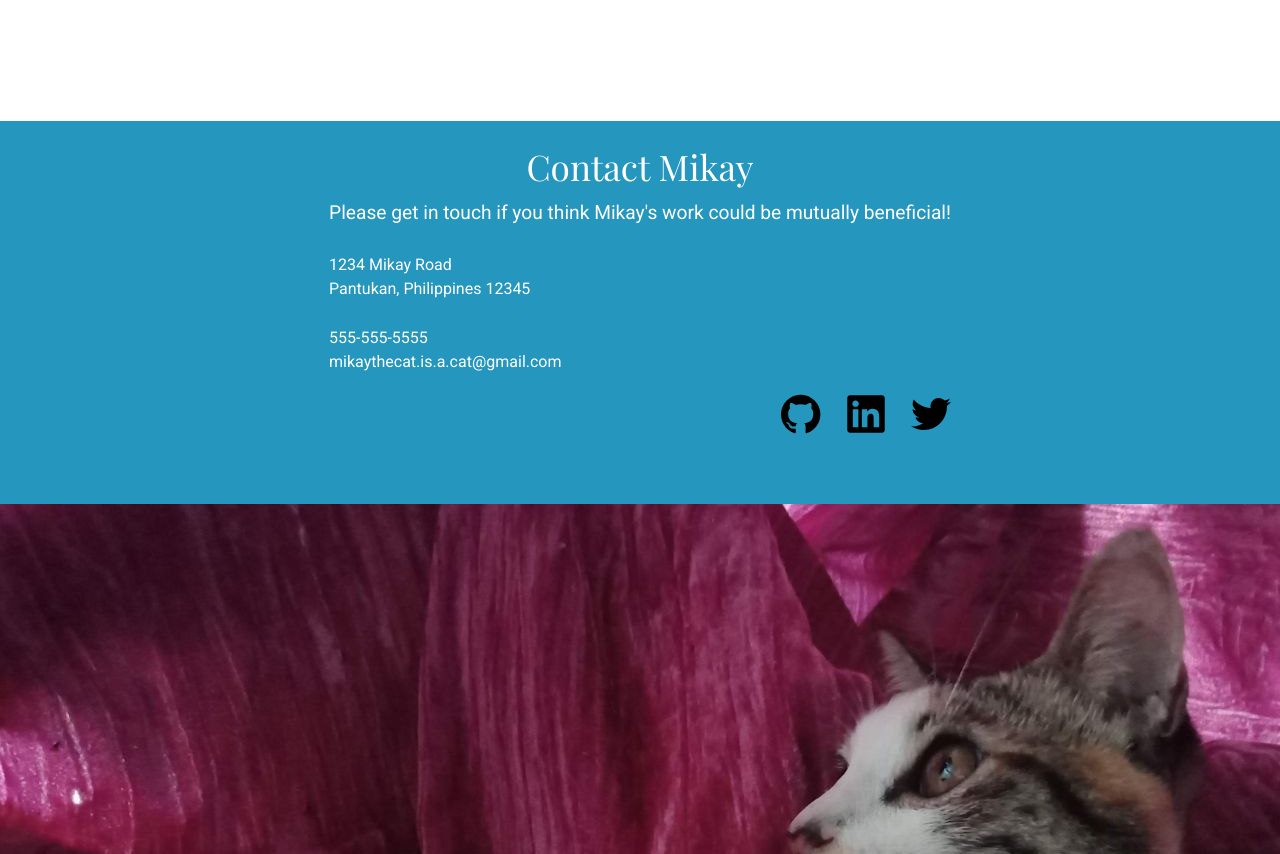
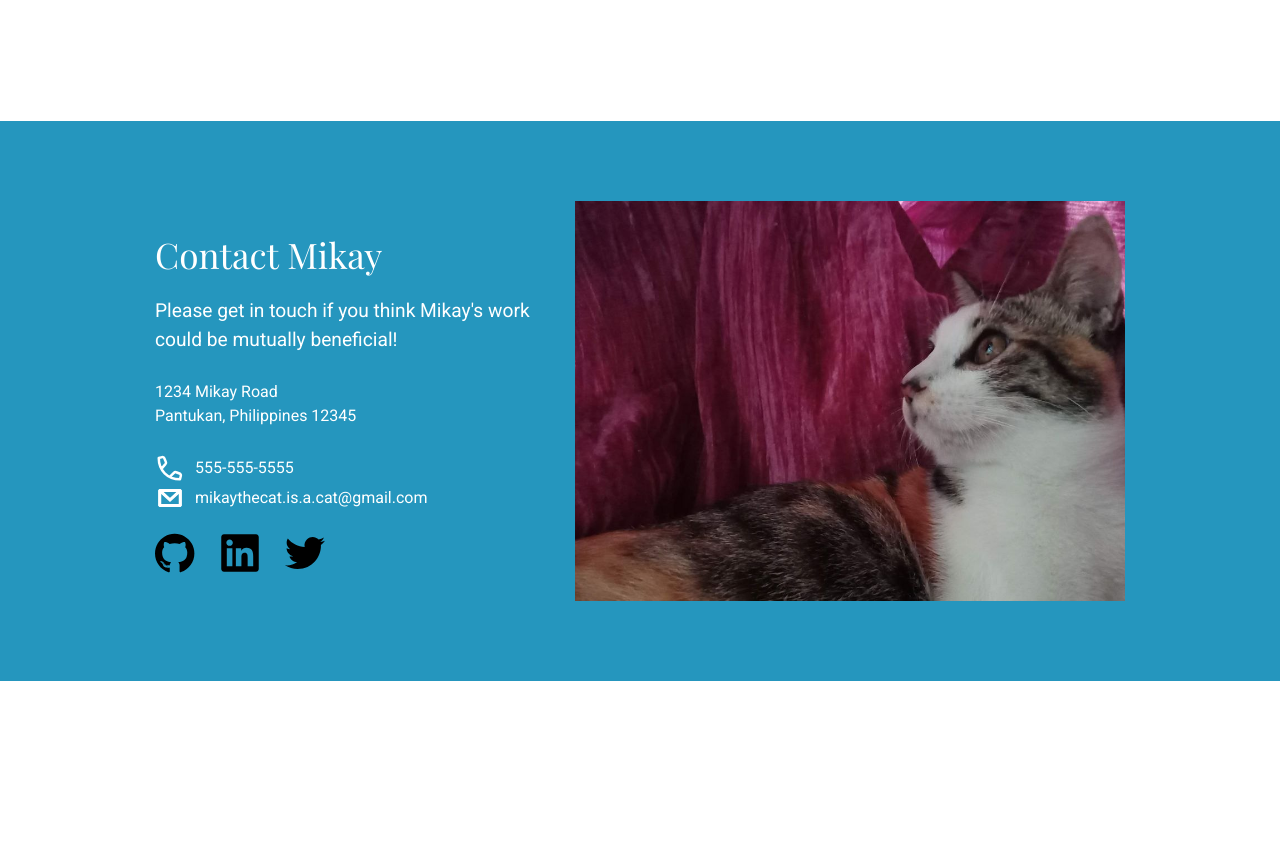
Before and after one commit to Dtdeep/homepage, a website built with webpack: page src/index.html in a window 1280 px wide. Shown: the part 1680-2534 px from the top of the page. After the commit the page ends 2361 px from the top, so only its background shows below. Built offline with nearby package versions, Linux system fonts and the light colour scheme.

Commit message:
Make footer responsive for tablets.

```diff
--- a/src/index.html
+++ b/src/index.html
@@ -545,8 +545,56 @@
           </p>
           <p>1234 Mikay Road</p>
           <p class="address-footer">Pantukan, Philippines 12345</p>
-          <p>555-555-5555</p>
-          <p>mikaythecat.is.a.cat@gmail.com</p>
+          <div class="svg-text">
+            <svg
+              width="30"
+              viewBox="0 0 24 24"
+              fill="none"
+              xmlns="http://www.w3.org/2000/svg"
+            >
+              <g id="SVGRepo_bgCarrier" stroke-width="0"></g>
+              <g
+                id="SVGRepo_tracerCarrier"
+                stroke-linecap="round"
+                stroke-linejoin="round"
+              ></g>
+              <g id="SVGRepo_iconCarrier">
+                <path
+                  d="M5.11596 12.7268L8.15456 9.08666C8.46255 8.69067 8.61655 8.49267 8.69726 8.27061C8.76867 8.07411 8.79821 7.86486 8.784 7.65628C8.76793 7.42055 8.67477 7.18766 8.48846 6.72187L7.77776 4.94513C7.50204 4.25581 7.36417 3.91116 7.12635 3.68525C6.91678 3.48618 6.65417 3.3519 6.37009 3.29856C6.0477 3.23803 5.68758 3.32806 4.96733 3.50812L3 4.00002C3 14 9.99969 21 20 21L20.4916 19.0324C20.6717 18.3122 20.7617 17.952 20.7012 17.6297C20.6478 17.3456 20.5136 17.083 20.3145 16.8734C20.0886 16.6356 19.7439 16.4977 19.0546 16.222L17.4691 15.5878C16.9377 15.3752 16.672 15.2689 16.4071 15.2608C16.1729 15.2536 15.9404 15.3013 15.728 15.4002C15.4877 15.512 15.2854 15.7144 14.8807 16.1191L11.7943 19.1569"
+                  stroke="#ffffff"
+                  stroke-width="2"
+                  stroke-linecap="round"
+                  stroke-linejoin="round"
+                ></path>
+              </g>
+            </svg>
+            <p>555-555-5555</p>
+          </div>
+          <div class="svg-text">
+            <svg
+              width="30"
+              viewBox="0 0 24 24"
+              fill="none"
+              xmlns="http://www.w3.org/2000/svg"
+            >
+              <g id="SVGRepo_bgCarrier" stroke-width="0"></g>
+              <g
+                id="SVGRepo_tracerCarrier"
+                stroke-linecap="round"
+                stroke-linejoin="round"
+              ></g>
+              <g id="SVGRepo_iconCarrier">
+                <path
+                  fill-rule="evenodd"
+                  clip-rule="evenodd"
+                  d="M3.75 5.25L3 6V18L3.75 18.75H20.25L21 18V6L20.25 5.25H3.75ZM4.5 7.6955V17.25H19.5V7.69525L11.9999 14.5136L4.5 7.6955ZM18.3099 6.75H5.68986L11.9999 12.4864L18.3099 6.75Z"
+                  fill="#ffffff"
+                  stroke="#ffffff"
+                ></path>
+              </g>
+            </svg>
+            <p>mikaythecat.is.a.cat@gmail.com</p>
+          </div>
           <div class="logos-svg-container" id="footer">
             <a href="https://github.com/">
               <svg
--- a/src/styles.css
+++ b/src/styles.css
@@ -155,7 +155,6 @@ main > .project-section {
 footer {
   background-color: #2596be;
   color: white;
-  flex-direction: column;
   align-items: center;
 }
 
@@ -172,9 +171,6 @@ footer {
 }
 
 .left-side-footer {
-  display: flex;
-  flex-direction: column;
-  align-items: center;
   padding: 20px 15px 70px 15px;
 }
 
@@ -183,12 +179,12 @@ footer {
   font-weight: 400;
   font-size: 2.2rem;
   margin-bottom: 5px;
+  text-align: center;
 }
 
 p.footer-message {
   font-size: 1.2rem;
   font-weight: 10;
-
   margin-bottom: 25px;
 }
 
@@ -212,6 +208,16 @@ p.footer-message {
   display: flex;
   flex-direction: column;
   align-items: center;
+}
+
+.svg-text {
+  display: flex;
+  align-items: center;
+  gap: 10px;
+  svg {
+    min-width: 30px;
+    display: none;
+  }
 }
 
 @media (min-width: 600px) {
@@ -242,7 +248,7 @@ p.footer-message {
     width: 300px;
     height: 90px;
   }
-  .logos-svg-container {
+  .about-me-container > .logos-svg-container {
     justify-content: right;
   }
 
@@ -253,4 +259,36 @@ p.footer-message {
   main {
     padding: 0px 65px 200px 65px;
   }
+
+  .left-side-footer {
+    max-width: 400px;
+    padding: 0;
+  }
+
+  div.footer-img {
+    max-width: 550px;
+    height: 400px;
+    background-position: right -50px top;
+  }
+
+  footer {
+    display: flex;
+    padding: 80px 40px;
+    align-items: center;
+    justify-content: center;
+    gap: 20px;
+  }
+
+  #footer.logos-svg-container {
+    justify-content: left;
+  }
+
+  .left-side-footer > h2 {
+    text-align: left;
+    margin-bottom: 15px;
+  }
+
+  div.svg-text > svg {
+    display: block;
+  }
 }
```
